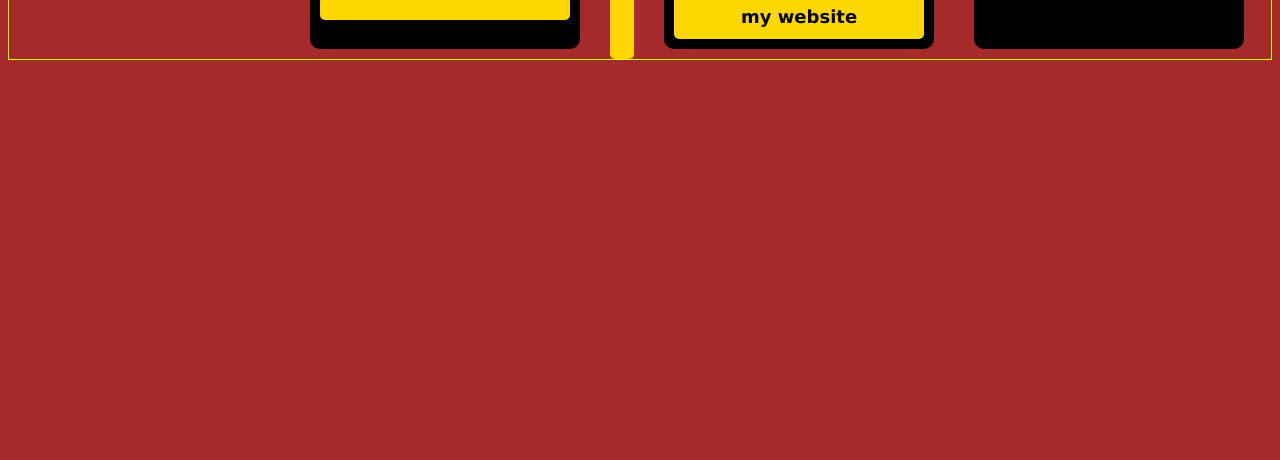
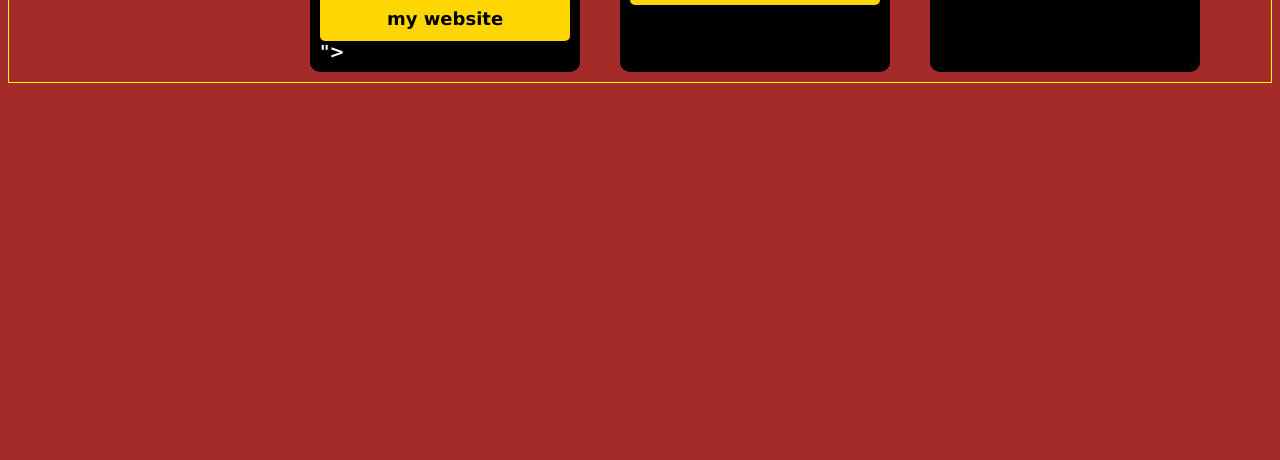
Before and after one commit to yubukiriza0029/YUBU-GROUP, a plain HTML site: page css-flexbox.html in a window 1280 px wide. Shown: the part 340-800 px from the top of the page. Drawn offline with Linux system fonts and the light colour scheme.

Commit message:
Update css-flexbox.html

```diff
--- a/css-flexbox.html
+++ b/css-flexbox.html
@@ -12,14 +12,14 @@
     <section class="flex-item">
         <P>YUBU KIRIZA 25/EDS/BU/R/0029</P>
         <img class="flex-img" src="IMG_20261018_103631_252@2085463526.jpg" alt="YUBU KIRIZA">
-        <a class="web-link" href=" https://yubukiriza0029.github.io/YUBU-KIRIZA/
+        <a class="web-link" href=" https://yubukiriza0029.github.io/YUBU-KIRIZA/">my website</a>
 ">
 
     </section>
     <section class="flex-item">
         SSALI SULAIMAN 25/EDA/BU/R/0056
         <img CLASS="flex-img" src="IMG-20261026-WA0076.jpg" alt="SSALI SULAIMAN">
-        <a class="web-link" href="https://sulaimanssali.github.io/SAALI/">my website</a>
+        <a class="web-link" href="https://sulaimanssali.github.io/SSALI/">my website</a>
     </section>
     <section class="flex-item">
         ADERO TRACY
```
